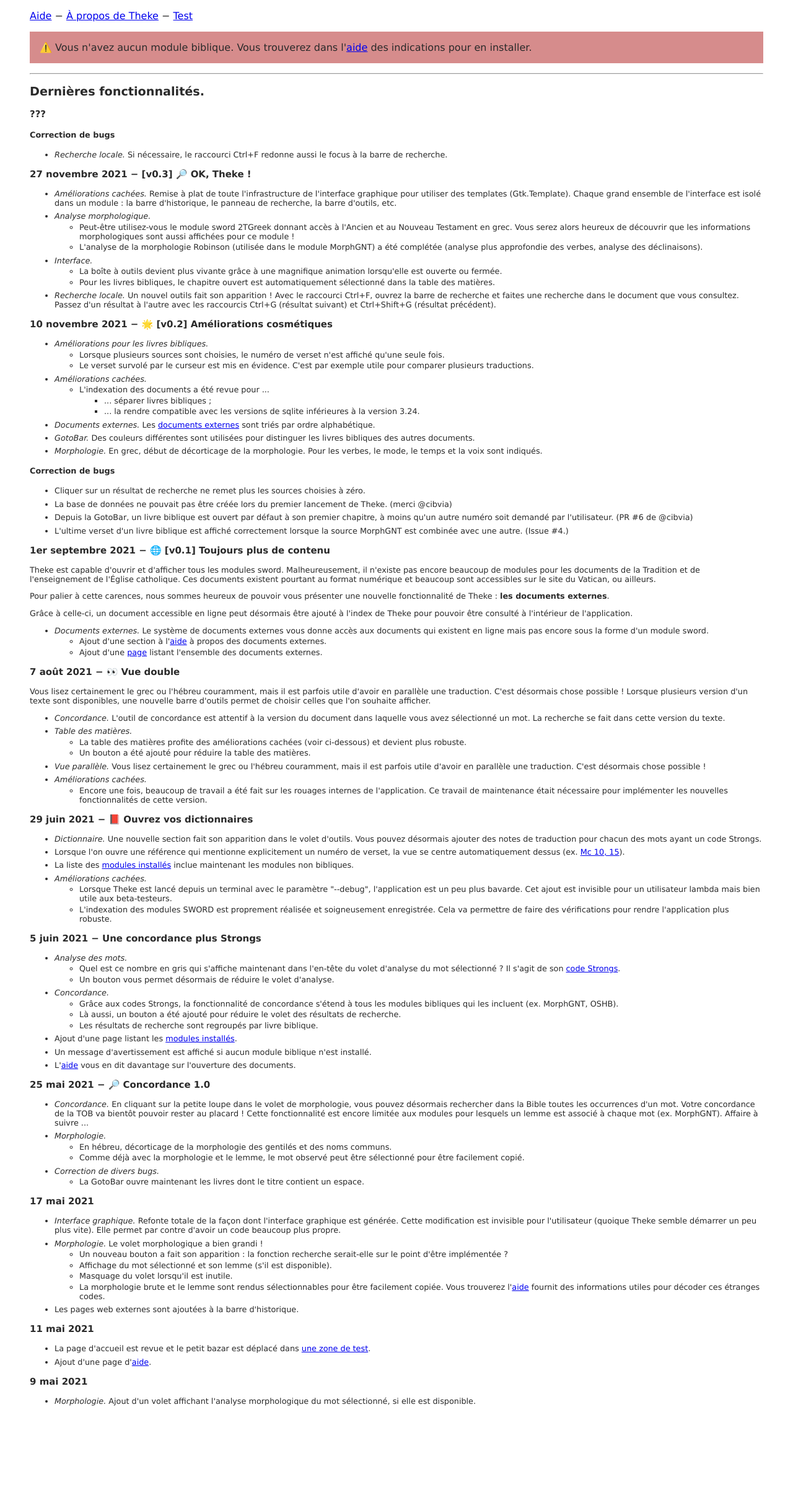
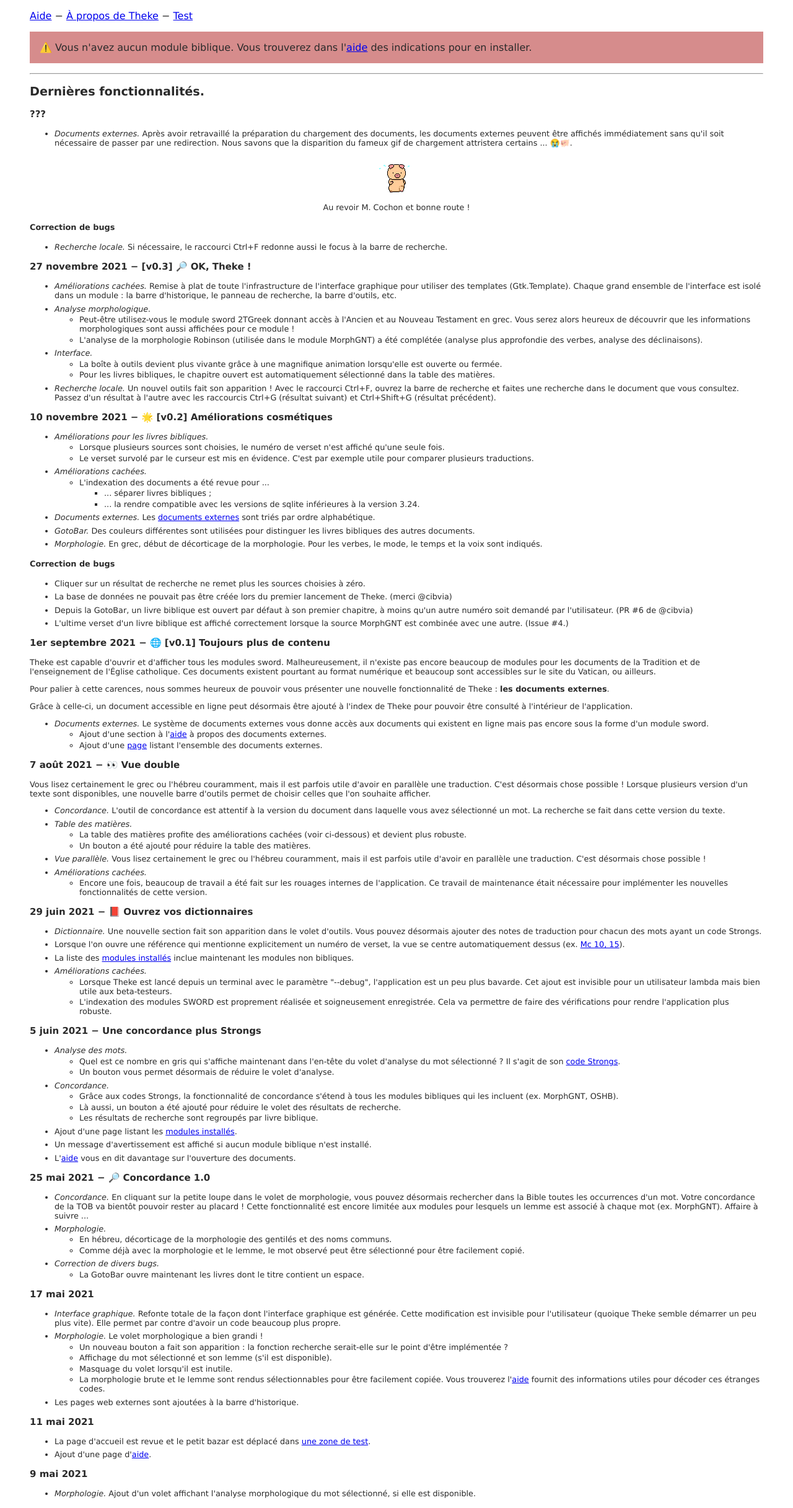
Before and after one commit to a2ohm/theke, a Python web app: template assets/templates/welcome.html.j2 in a window 1280 px wide. Shown: the part 86-2519 px from the top of the page at 62% size. Before the commit the page ends 2354 px from the top, so only its background shows below. Run offline with Jinja, Linux system fonts and the light colour scheme; the template is opened without the code that fills it, so the values that code supplies are empty.

Commit message:
Update the logbook (external documents without redirection)

```diff
--- a/assets/templates/logbook.html
+++ b/assets/templates/logbook.html
@@ -1,4 +1,11 @@
 <h3>???</h3>
+<ul>
+    <li><em>Documents externes.</em> Après avoir retravaillé la préparation du chargement des documents, les documents externes peuvent être affichés immédiatement sans qu'il soit nécessaire de passer par une redirection. Nous savons que la disparition du fameux gif de chargement attristera certains ... 😭️🐖️.</li>
+</ul>
+
+<p class="center"><img src="theke:/app/assets/img/loading.gif" /></p>
+<p class="center">Au revoir M. Cochon et bonne route !</p>
+
 <h4>Correction de bugs</h4>
 <ul>
     <li><em>Recherche locale.</em> Si nécessaire, le raccourci Ctrl+F redonne aussi le focus à la barre de recherche.</li>
```
